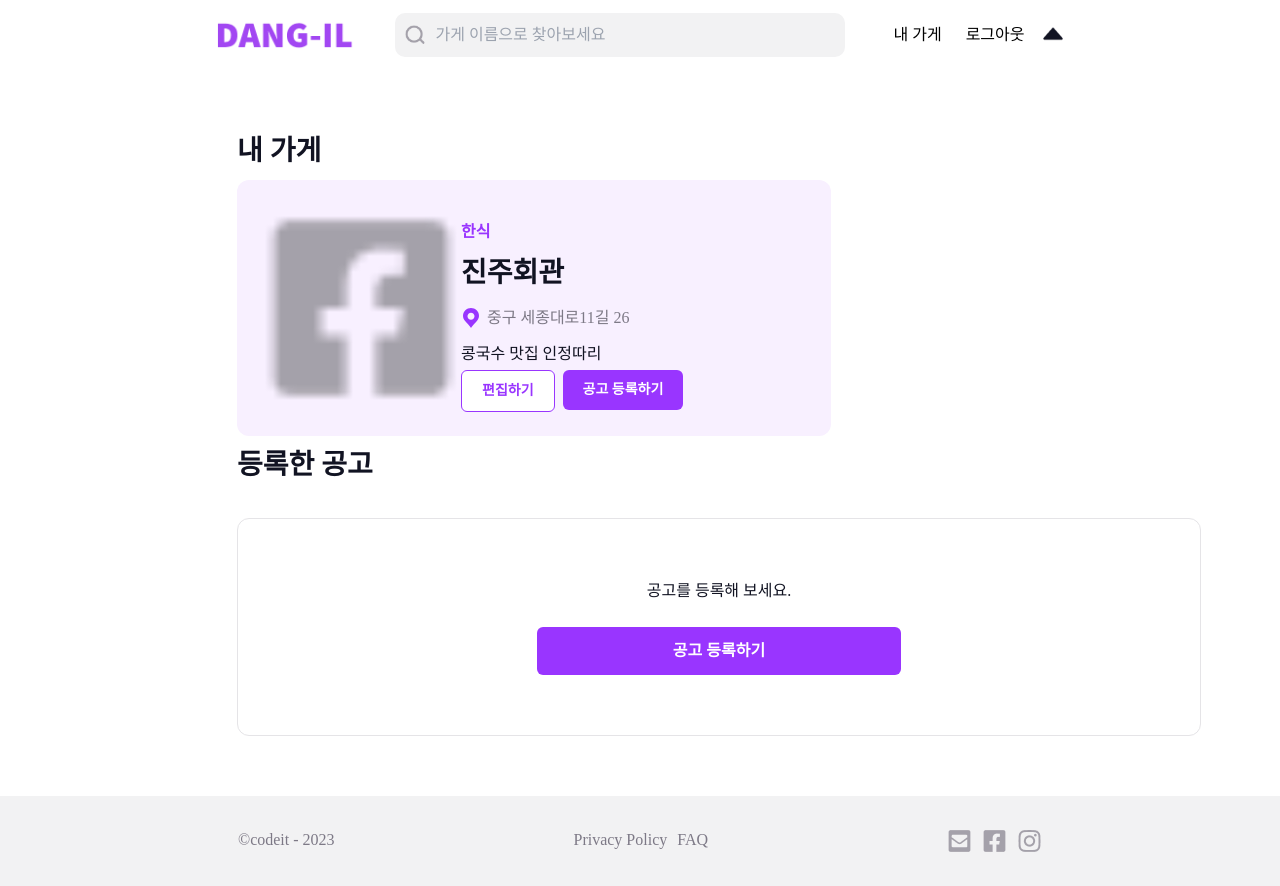
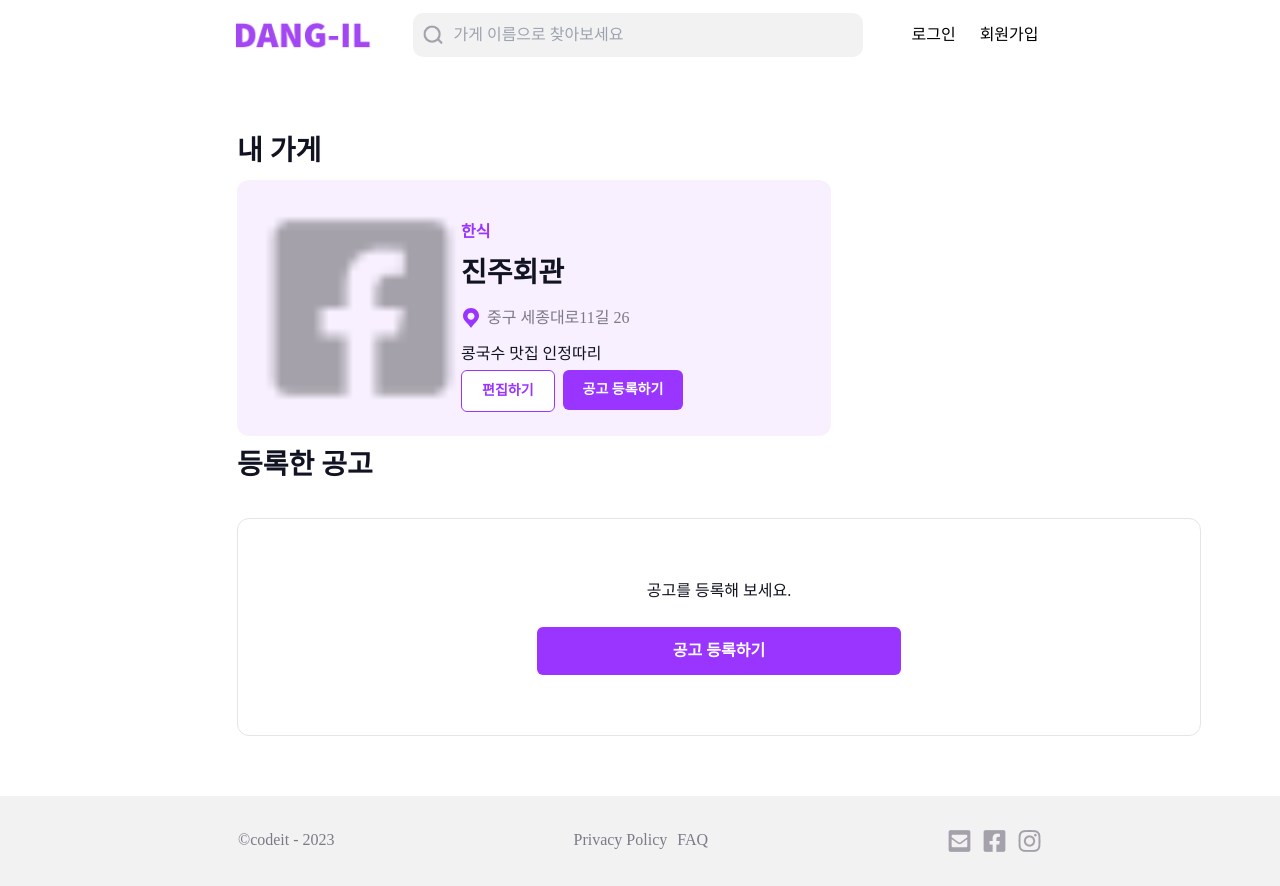
Before and after one commit to 12-Pair-Programming/Dang-il, a Next.js app: page /myShopInfo in a window 1280 px wide. Shown: the top 886 px of the page. Built offline with nearby package versions, Linux system fonts and the light colour scheme; no server answers; a web font is replaced by a local one.

Commit message:
fix: 네비게이터 관련 api 및 토큰 관리 수정

```diff
--- a/shared/@common/ui/Nav/NavigationBar.tsx
+++ b/shared/@common/ui/Nav/NavigationBar.tsx
@@ -3,17 +3,21 @@ import { NavModal } from './navModal/NavModal';
 import Image from 'next/image';
 import { useNavModal } from './navModal/hook/navModalHook';
 import { NavButton } from './navButton/navButton';
-
-interface NavigationBarProps {}
+import { jwtDecode } from 'jwt-decode';
 
 export const NavigationBar = () => {
-  const [isLogin, setIsLogin] = useState(true);
-  //밑에 2개는 테스트 데이터로 내일 API작업하면서 삭제할겁니다!
-  const [test, setTest] = useState(true);
-  const userType = 'boss';
+  const [isLogin, setIsLogin] = useState(false);
+  const [userType, setUserType] = useState<string | null>('');
+  const [userId, setUserId] = useState<string>('');
+  const { isOpen, closeModal, openModal } = useNavModal();
 
   useEffect(() => {
     const token = localStorage.getItem('token');
+    const decodedToken = token ? jwtDecode(token) : null;
+    const user = localStorage.getItem('user');
+    setUserType(user);
+    setUserId(decodedToken?.userId || '');
+
     if (token) {
       setIsLogin(true);
     } else {
@@ -23,20 +27,10 @@ export const NavigationBar = () => {
 
   const handleLogout = () => {
     localStorage.removeItem('token');
+    localStorage.removeItem('user');
     setIsLogin(false);
-    setTest(!test);
   };
 
-  //밑에는 테스트 데이터로 내일 API작업하면서 삭제할겁니다!
-  const handleLogin = () => {
-    setTest(!test);
-  };
-
-  const { isOpen, setIsOpen, openModal } = useNavModal({
-    modalContent: '공지',
-  });
-
-  //현재 링크 연결을 임의로 했습니다 참고하세요!
   return (
     <div className="w-full h-[70px] flex flex-row bg-white justify-center items-center sticky gap-10 z-10">
       <div className="h-[40px] flex items-center">
@@ -61,9 +55,9 @@ export const NavigationBar = () => {
         />
       </div>
       <div className="flex flex-row gap-2 top-[23.5px] right-[60px] justify-center items-center">
-        {test ? (
+        {isLogin ? (
           <>
-            {userType === 'boss' ? (
+            {userType !== 'employee' ? (
               <NavButton href={'/'}>내 가게</NavButton>
             ) : (
               <NavButton href={'/'}>사용자 프로필</NavButton>
@@ -85,14 +79,12 @@ export const NavigationBar = () => {
                   alt="모달 온오프 아이콘"
                 />
               </div>
-              <NavModal isOpen={isOpen} setIsOpen={setIsOpen} />
+              <NavModal isOpen={isOpen} userId={userId} onClose={closeModal} />
             </div>
           </>
         ) : (
           <>
-            <NavButton onClick={handleLogin} href={'/login'}>
-              로그인
-            </NavButton>
+            <NavButton href={'/login'}>로그인</NavButton>
             <NavButton href={'/regist'}>회원가입</NavButton>
           </>
         )}
--- a/shared/@common/ui/Nav/navModal/hook/navModalHook.tsx
+++ b/shared/@common/ui/Nav/navModal/hook/navModalHook.tsx
@@ -1,21 +1,17 @@
-import { useState } from 'react';
+import react, { useState } from 'react';
 
-interface ModalProps {
-  modalContent: string;
-}
-
-export const useNavModal = ({ modalContent }: ModalProps) => {
+export const useNavModal = () => {
   const [isOpen, setIsOpen] = useState(false);
-  const [content, setContent] = useState(modalContent);
 
   const openModal = () => {
-    setIsOpen(true);
-    setContent(modalContent);
+    if (!isOpen) {
+      setIsOpen(true);
+    }
   };
 
   const closeModal = () => {
     setIsOpen(false);
   };
 
-  return { isOpen, setIsOpen, openModal, closeModal, content };
+  return { isOpen, openModal, closeModal };
 };
```
